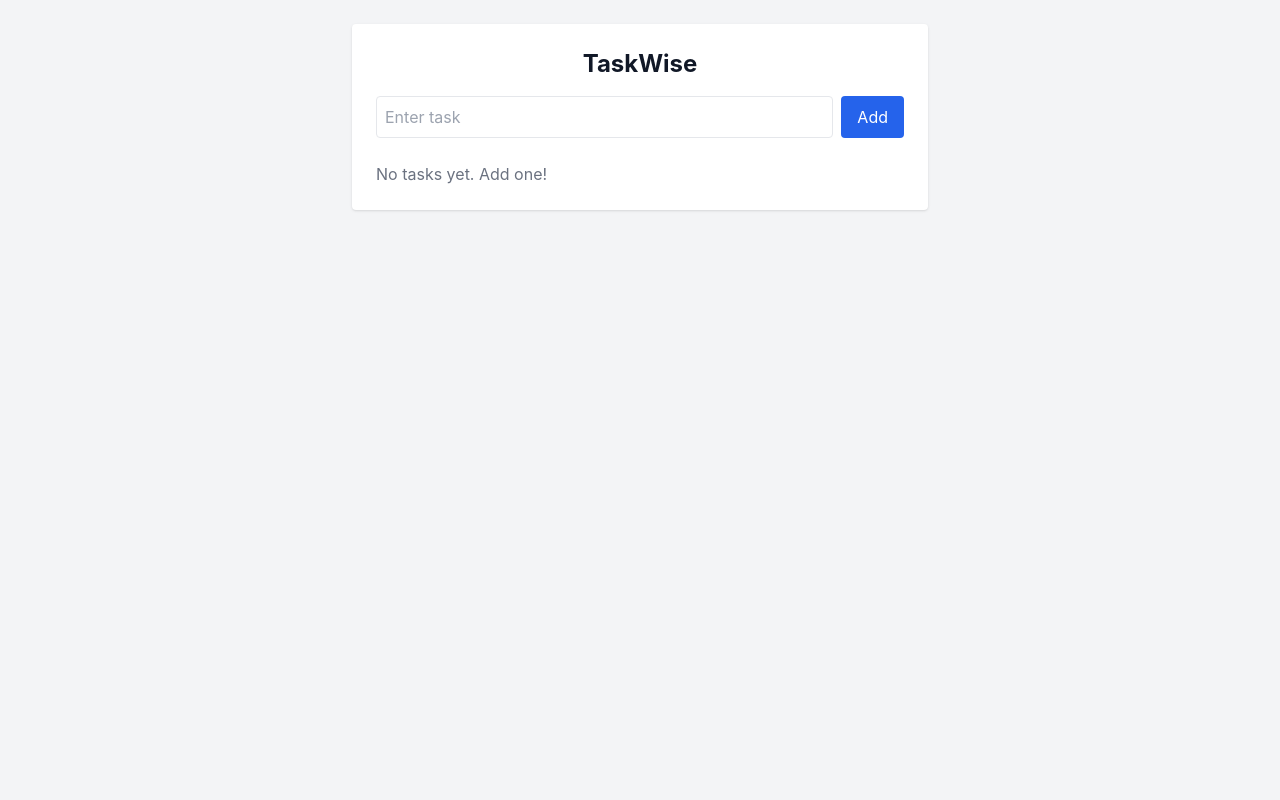
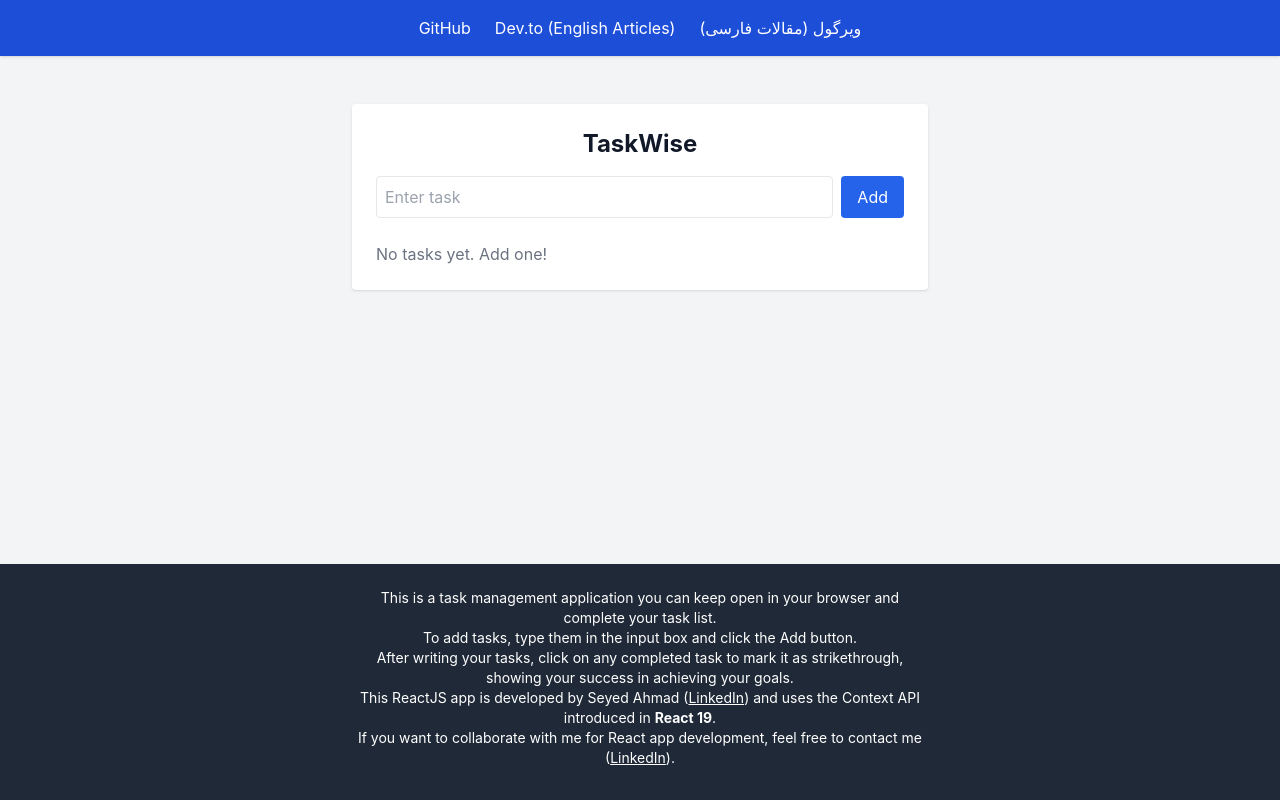
Before and after one commit to seyedahmaddv/taskmanagerwithcontextinreact, a React (Vite) app: page / in a window 1280 px wide. Built offline with nearby package versions, Linux system fonts and the light colour scheme.

Commit message:
Show green checkmark for completed tasks instead of strikethrough

```diff
--- a/src/App.tsx
+++ b/src/App.tsx
@@ -1,16 +1,24 @@
+
 import TaskForm from './components/TaskForm';
 import TaskList from './components/TaskList';
 import { TaskProvider } from './context/TaskContext';
+import Header from './components/Header';
+import Footer from './components/Footer';
+
 
 function App() {
   return (
     <TaskProvider>
-      <div className="min-h-screen p-6 bg-gray-100 dark:bg-gray-900 text-gray-900 dark:text-white transition-colors">
-        <div className="max-w-xl mx-auto bg-white dark:bg-gray-800 rounded p-6 shadow">
-          <h1 className="text-2xl font-bold mb-4 text-center">TaskWise</h1>
-          <TaskForm />
-          <TaskList />
-        </div>
+      <div className="min-h-screen flex flex-col bg-gray-100 dark:bg-gray-900 text-gray-900 dark:text-white transition-colors">
+        <Header />
+        <main className="flex-1 p-6">
+          <div className="max-w-xl mx-auto bg-white dark:bg-gray-800 rounded p-6 shadow">
+            <h1 className="text-2xl font-bold mb-4 text-center">TaskWise</h1>
+            <TaskForm />
+            <TaskList />
+          </div>
+        </main>
+        <Footer />
       </div>
     </TaskProvider>
   );
--- /dev/null
+++ b/src/components/Footer.tsx
@@ -0,0 +1,17 @@
+import React from 'react';
+
+export default function Footer() {
+  return (
+    <footer className="bg-gray-800 text-white py-6 mt-8">
+      <div className="max-w-xl mx-auto text-center text-sm">
+        <p className="mb-2">
+          This is a task management application you can keep open in your browser and complete your task list.<br />
+          To add tasks, type them in the input box and click the Add button.<br />
+          After writing your tasks, click on any completed task to mark it as strikethrough, showing your success in achieving your goals.<br />
+          This ReactJS app is developed by Seyed Ahmad (<a href="https://www.linkedin.com/" target="_blank" rel="noopener noreferrer" className="underline">LinkedIn</a>) and uses the Context API introduced in <strong>React 19</strong>.<br />
+          If you want to collaborate with me for React app development, feel free to contact me (<a href="https://www.linkedin.com/" target="_blank" rel="noopener noreferrer" className="underline">LinkedIn</a>).
+        </p>
+      </div>
+    </footer>
+  );
+}
--- /dev/null
+++ b/src/components/Header.tsx
@@ -0,0 +1,13 @@
+import React from 'react';
+
+export default function Header() {
+  return (
+    <header className="bg-blue-700 text-white py-4 shadow mb-6">
+      <nav className="max-w-xl mx-auto flex justify-center gap-6">
+        <a href="https://github.com/seyedahmaddv" target="_blank" rel="noopener noreferrer" className="hover:underline">GitHub</a>
+        <a href="https://dev.to/seyedahmaddv" target="_blank" rel="noopener noreferrer" className="hover:underline">Dev.to (English Articles)</a>
+        <a href="https://virgool.io/@seyedahmaddv" target="_blank" rel="noopener noreferrer" className="hover:underline">ویرگول (مقالات فارسی)</a>
+      </nav>
+    </header>
+  );
+}
--- a/src/components/TaskItem.tsx
+++ b/src/components/TaskItem.tsx
@@ -9,11 +9,16 @@ export default function TaskItem({ task }: { task: Task }) {
       <span
         className={
           task.completed
-            ? 'cursor-pointer line-through text-gray-500'
-            : 'cursor-pointer'
+            ? 'cursor-pointer flex items-center gap-2 text-green-600 font-semibold'
+            : 'cursor-pointer flex items-center gap-2'
         }
         onClick={() => dispatch({ type: 'TOGGLE', payload: task.id })}
       >
+        {task.completed && (
+          <svg xmlns="http://www.w3.org/2000/svg" className="h-5 w-5 text-green-500" viewBox="0 0 20 20" fill="currentColor">
+            <path fillRule="evenodd" d="M16.707 5.293a1 1 0 010 1.414l-7.414 7.414a1 1 0 01-1.414 0l-3.414-3.414a1 1 0 111.414-1.414L8 11.586l6.707-6.707a1 1 0 011.414 0z" clipRule="evenodd" />
+          </svg>
+        )}
         {task.title}
       </span>
       <button
```
